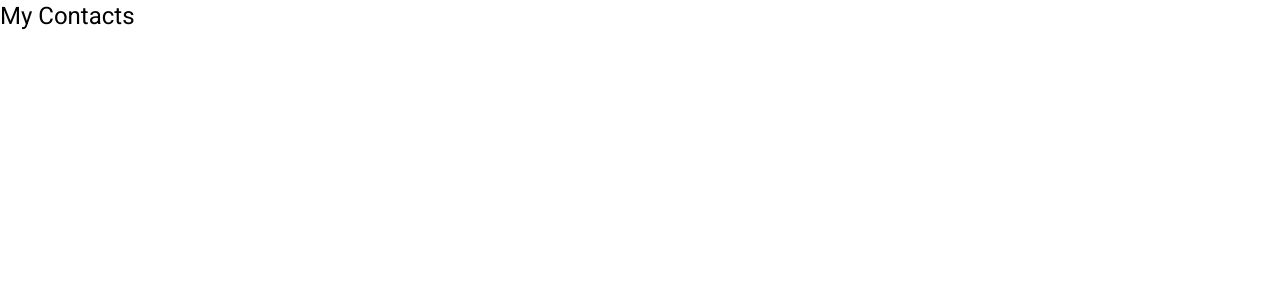
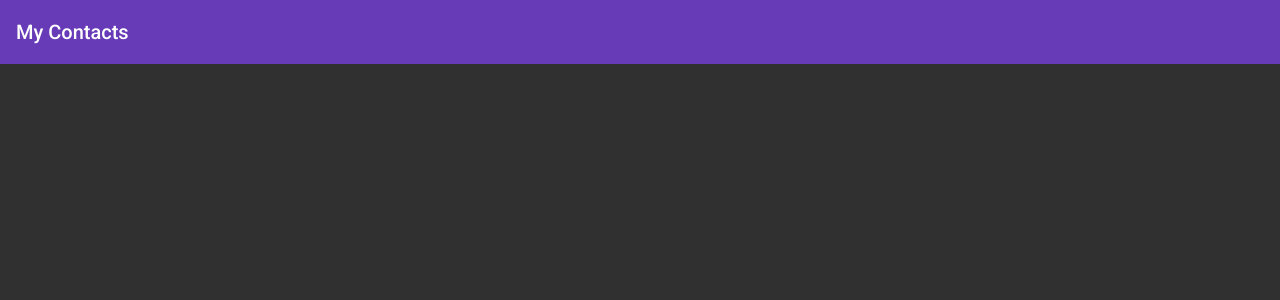
Before and after one commit to munsa/contacts-book, an Angular app: page / in a window 1280 px wide. Shown: the top 300 px of the page. Built offline with nearby package versions, Linux system fonts and the light colour scheme.

Commit message:
basic page layout

```diff
--- a/angular.json
+++ b/angular.json
@@ -28,7 +28,7 @@
               "src/assets"
             ],
             "styles": [
-              "./node_modules/@angular/material/prebuilt-themes/purple-green.css",
+              "./node_modules/@angular/material/prebuilt-themes/deeppurple-amber.css",
               "src/styles.scss"
             ],
             "scripts": []
@@ -93,7 +93,7 @@
               "src/assets"
             ],
             "styles": [
-              "./node_modules/@angular/material/prebuilt-themes/purple-green.css",
+              "./node_modules/@angular/material/prebuilt-themes/deeppurple-amber.css",
               "src/styles.scss"
             ],
             "scripts": []
--- a/src/app/app.component.html
+++ b/src/app/app.component.html
@@ -1,3 +1,5 @@
-<div class="content">
-  <h1>{{title}}</h1>
-</div>
+<mat-toolbar class="app-toolbar" color="primary">
+  <span>{{title}}</span>
+</mat-toolbar>
+
+<router-outlet></router-outlet>
--- a/src/app/app.module.ts
+++ b/src/app/app.module.ts
@@ -3,6 +3,7 @@ import { NgModule } from '@angular/core';
 
 import { AppRoutingModule } from './app-routing.module';
 import { AppComponent } from './app.component';
+import { MatToolbarModule } from '@angular/material/toolbar';
 
 @NgModule({
   declarations: [
@@ -10,7 +11,8 @@ import { AppComponent } from './app.component';
   ],
   imports: [
     BrowserModule,
-    AppRoutingModule
+    AppRoutingModule,
+    MatToolbarModule
   ],
   providers: [],
   bootstrap: [AppComponent]
--- a/src/styles.scss
+++ b/src/styles.scss
@@ -1,2 +1,9 @@
-html, body { height: 100%; }
-body { margin: 0; font-family: Roboto, "Helvetica Neue", sans-serif; }
+html, body {
+  height: 100%;
+}
+
+body {
+  margin: 0;
+  font-family: Roboto, "Helvetica Neue", sans-serif;
+  background-color: #303030;
+}
```
Also changed, not shown: 1 other file (tests, documents, lock files or other folders).
